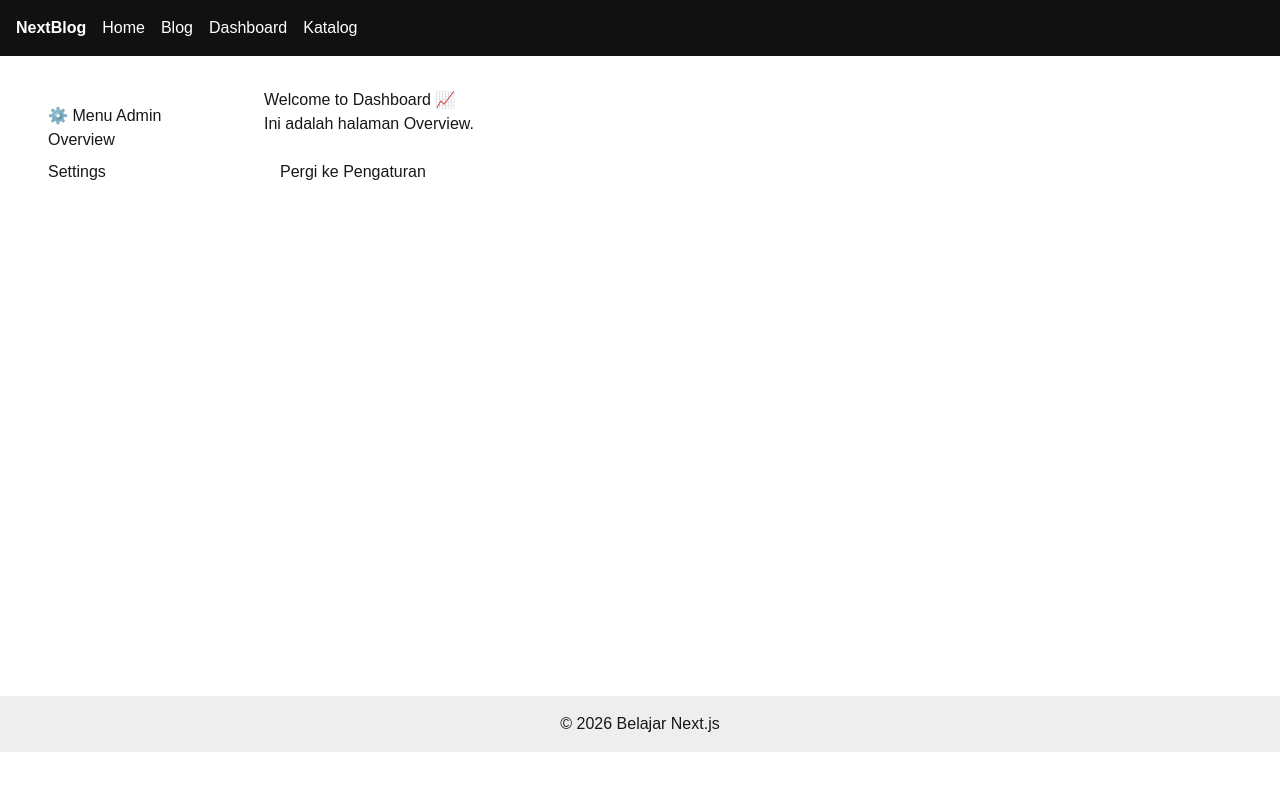
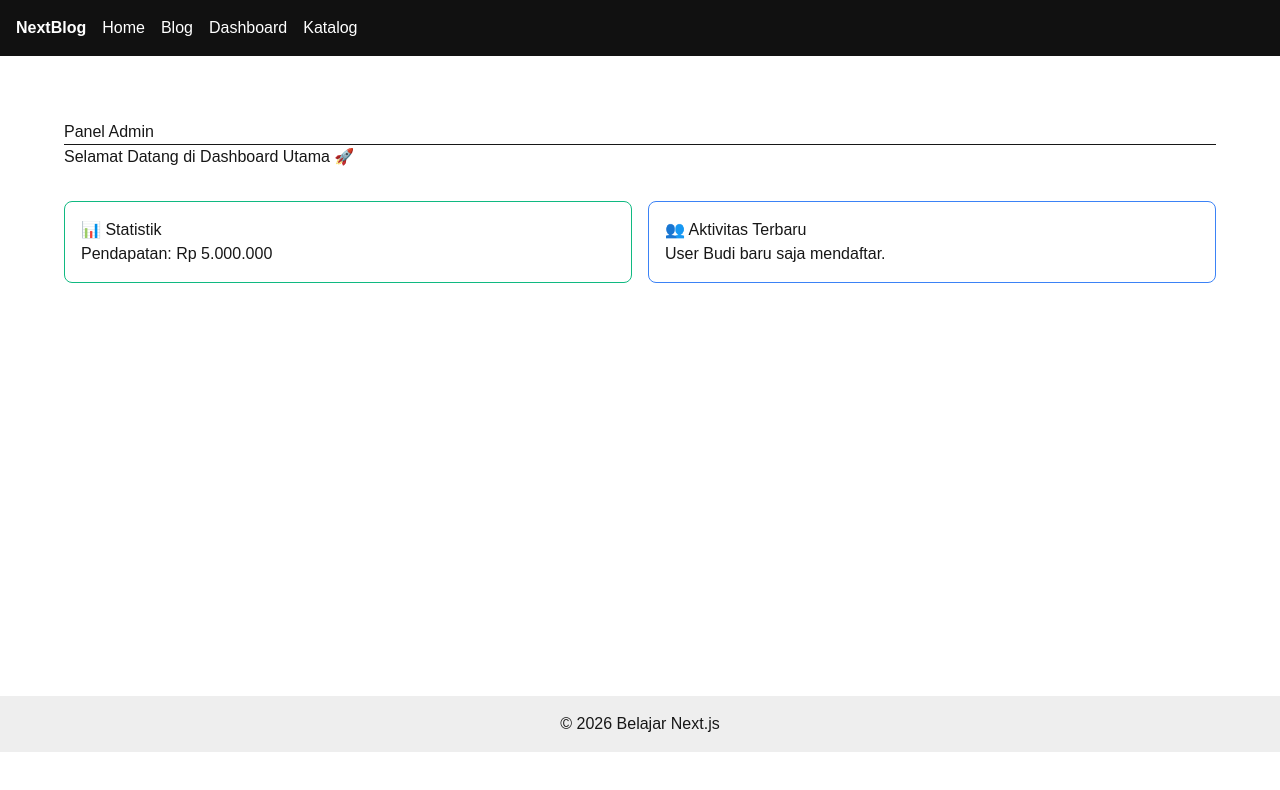
Before and after one commit to mhamdriizki/next-course, a Next.js app: page /dashboard in a window 1280 px wide. Shown: the top 790 px of the page. Built offline with nearby package versions, Linux system fonts and the light colour scheme.

Commit message:
feat: route groups

```diff
--- /dev/null
+++ b/app/(auth)/layout.tsx
@@ -0,0 +1,10 @@
+export default function AuthLayout({ children }: { children: React.ReactNode }) {
+  return (
+    <div style={{ display: "flex", height: "100vh", justifyContent: "center", alignItems: "center", }}>
+      <div style={{padding: "2rem", borderRadius: "8px", boxShadow: "0 4px 6px rgba(0,0,0,0.1)", textAlign: "center" }}>
+        <h2>🔐 Area Autentikasi</h2>
+        {children}
+      </div>
+    </div>
+  );
+}
--- /dev/null
+++ b/app/(auth)/login/page.tsx
@@ -0,0 +1,9 @@
+export default function LoginPage() {
+  return (
+    <div>
+      <h3>Halaman Login</h3>
+      <input type="text" placeholder="Username" style={{ display: "block", margin: "1rem 0", padding: "0.5rem" }} />
+      <button style={{ padding: "0.5rem 1rem", background: "blue", color: "white" }}>Masuk</button>
+    </div>
+  );
+}
--- /dev/null
+++ b/app/dashboard/@recent/page.tsx
@@ -0,0 +1,10 @@
+export default async function RecentSlot() {
+  await new Promise((res) => setTimeout(res, 1500));
+
+  return (
+    <div style={{ padding: "1rem", borderRadius: "8px", border: "1px solid #3b82f6" }}>
+      <h3>👥 Aktivitas Terbaru</h3>
+      <p>User Budi baru saja mendaftar.</p>
+    </div>
+  );
+}
--- /dev/null
+++ b/app/dashboard/@stats/page.tsx
@@ -0,0 +1,11 @@
+export default async function StatsSlot() {
+  // Simulasi ambil data (delay 1 detik)
+  await new Promise((res) => setTimeout(res, 1000));
+
+  return (
+    <div style={{ padding: "1rem", borderRadius: "8px", border: "1px solid #10b981" }}>
+      <h3>📊 Statistik</h3>
+      <p>Pendapatan: Rp 5.000.000</p>
+    </div>
+  );
+}
--- a/app/dashboard/layout.tsx
+++ b/app/dashboard/layout.tsx
@@ -1,29 +1,27 @@
-import Link from "next/link";
+import { ReactNode } from "react";
 
 export default function DashboardLayout({
-  children,
+  children, // Slot default (app/dashboard/page.tsx)
+  stats,    // Otomatis dari folder @stats
+  recent,   // Otomatis dari folder @recent
 }: {
-  children: React.ReactNode;
+  children: ReactNode;
+  stats: ReactNode;
+  recent: ReactNode;
 }) {
   return (
-    <div style={{ display: "flex", gap: "2rem" }}>
-      {/* Sidebar Khusus Dashboard */}
-      <aside style={{ width: "200px", padding: "1rem", borderRadius: "8px" }}>
-        <h3>⚙️ Menu Admin</h3>
-        <ul style={{ listStyle: "none", padding: 0 }}>
-          <li style={{ marginBottom: "0.5rem" }}>
-            <Link href="/dashboard">Overview</Link>
-          </li>
-          <li>
-            <Link href="/dashboard/settings">Settings</Link>
-          </li>
-        </ul>
-      </aside>
+    <main style={{ padding: "2rem", fontFamily: "sans-serif" }}>
+      <h1>Panel Admin</h1>
+      <hr />
 
-      {/* Konten Halaman Dashboard */}
-      <section style={{ flex: 1 }}>
-        {children}
-      </section>
-    </div>
+      {/* Konten Utama (page.tsx) */}
+      {children}
+
+      {/* Parallel Routes Grid */}
+      <div style={{ display: "flex", gap: "1rem" }}>
+        <div style={{ flex: 1 }}>{stats}</div>
+        <div style={{ flex: 1 }}>{recent}</div>
+      </div>
+    </main>
   );
 }
--- a/app/dashboard/page.tsx
+++ b/app/dashboard/page.tsx
@@ -1,15 +1,7 @@
-import Link from "next/link";
-
 export default function DashboardPage() {
   return (
-    <div>
-      <h2>Welcome to Dashboard 📈</h2>
-      <p>Ini adalah halaman Overview.</p>
-      <Link href="/dashboard/settings">
-        <button style={{ padding: "0.5rem 1rem", marginTop: "1rem" }}>
-          Pergi ke Pengaturan
-        </button>
-      </Link>
+    <div style={{ marginBottom: "2rem" }}>
+      <h2>Selamat Datang di Dashboard Utama 🚀</h2>
     </div>
   );
 }
```
Also changed, not shown: app/dashboard/@recent/default.tsx (added), app/dashboard/@stats/default.tsx (added).
